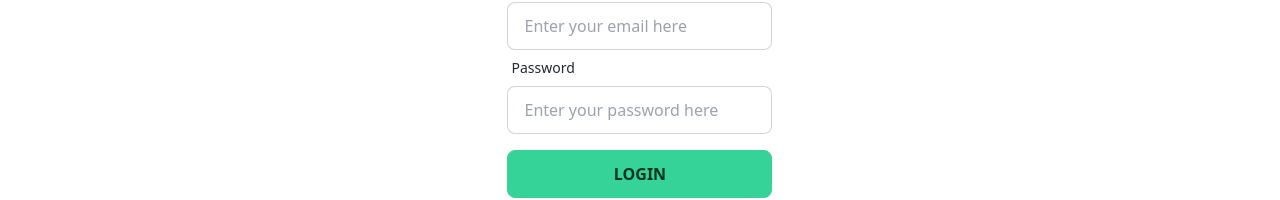
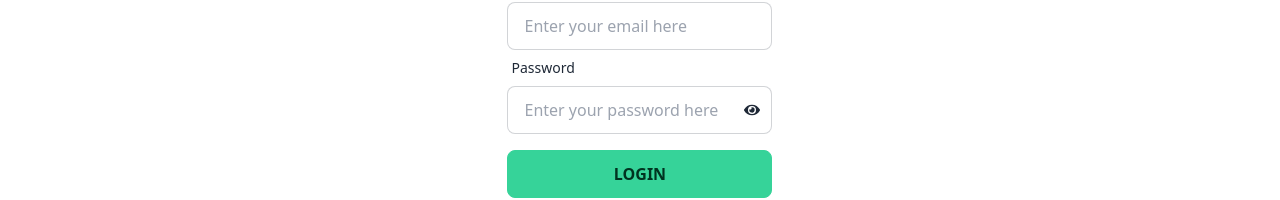
Before and after one commit to 5hishirH/BrandShop-client, a React (Vite) app: page /login in a window 1280 px wide. Shown: the part 258-458 px from the top of the page. Built offline with nearby package versions, Linux system fonts and the light colour scheme; no server answers.

Commit message:
feat: add show pass on login and register page

```diff
--- a/src/Pages/Login.jsx
+++ b/src/Pages/Login.jsx
@@ -1,4 +1,5 @@
 import React, { useContext, useState } from "react";
+import { FaEye, FaEyeSlash } from "react-icons/fa";
 import { useAuthContext } from "../AuthProvider";
 import { GoogleAuthProvider } from "firebase/auth";
 import { ToastContainer, toast } from "react-toastify";
@@ -11,6 +12,8 @@ const Login = () => {
   const navigation = useNavigate();
 
   const { signInUser, handleGoogleUser, auth, provider } = useAuthContext();
+
+  const [showPass, setShowPass] = useState(false);
 
   const handleLogin = (e) => {
     e.preventDefault();
@@ -25,7 +28,7 @@ const Login = () => {
         // ...
         Swal.fire({
           icon: "success",
-          title: "Login Succesfull!"
+          title: "Login Succesfull!",
         });
       })
       .catch((error) => {
@@ -45,10 +48,10 @@ const Login = () => {
         const user = result.user;
         // IdP data available using getAdditionalUserInfo(result)
         // ...
-        navigation('/');
+        navigation("/");
         Swal.fire({
           icon: "success",
-          title: "Login Succesfull!"
+          title: "Login Succesfull!",
         });
       })
       .catch((error) => {
@@ -87,12 +90,22 @@ const Login = () => {
               <label className="label">
                 <span className="label-text">Password</span>
               </label>
+              <div className="flex items-center">
                 <input
-                type="password"
+                  type={showPass ? 'text' : 'password'}
                   name="password"
                   placeholder="Enter your password here"
                   className="input input-bordered w-full max-w-xs"
                 />
+                <span
+                  onClick={() => {
+                    setShowPass(!showPass);
+                  }}
+                  className="cursor-pointer -ml-7"
+                >
+                  {showPass ? <FaEyeSlash /> : <FaEye />}
+                </span>
+              </div>
             </div>
             <input
               type="submit"
@@ -104,7 +117,10 @@ const Login = () => {
             <span>Don't have an account?</span>
             <Link to={"/register"}>Register</Link>
           </div>
-          <button onClick={handleSignInWithGoogle} className="w-full btn btn-neutral">
+          <button
+            onClick={handleSignInWithGoogle}
+            className="w-full btn btn-neutral"
+          >
             Continue with Google
           </button>
         </div>
--- a/src/Pages/Register.jsx
+++ b/src/Pages/Register.jsx
@@ -1,4 +1,5 @@
 import React, { useContext, useState } from "react";
+import { FaEye, FaEyeSlash } from "react-icons/fa";
 import { Link } from "react-router-dom";
 import { ToastContainer, toast } from "react-toastify";
 import "react-toastify/dist/ReactToastify.css";
@@ -9,6 +10,7 @@ import { GoogleAuthProvider } from "firebase/auth";
 const Register = () => {
   const notify = (message) => toast.error(message);
   const { createUser, handleGoogleUser, auth, provider } = useAuthContext();
+  const [showPass, setShowPass] = useState(false);
 
   const handleRegister = (e) => {
     e.preventDefault();
@@ -60,7 +62,7 @@ const Register = () => {
         // ...
         Swal.fire({
           icon: "success",
-          title: "Login Succesfull!"
+          title: "Login Succesfull!",
         });
       })
       .catch((error) => {
@@ -96,12 +98,22 @@ const Register = () => {
               <label className="label">
                 <span className="label-text">Password</span>
               </label>
+              <div className="flex items-center">
                 <input
-                type="password"
+                  type={showPass ? "text" : "password"}
                   name="password"
                   placeholder="Enter your password here"
                   className="input input-bordered w-full max-w-xs"
                 />
+                <span
+                  onClick={() => {
+                    setShowPass(!showPass);
+                  }}
+                  className="cursor-pointer -ml-7"
+                >
+                  {showPass ? <FaEyeSlash /> : <FaEye />}
+                </span>
+              </div>
             </div>
             <input
               type="submit"
@@ -113,7 +125,10 @@ const Register = () => {
             <span>Already have an account?</span>
             <Link to={"/login"}>Login</Link>
           </div>
-          <button onClick={handleSignInWithGoogle} className="w-full btn btn-neutral">
+          <button
+            onClick={handleSignInWithGoogle}
+            className="w-full btn btn-neutral"
+          >
             Continue with Google
           </button>
         </div>
```
Lines whose indentation alone changed are shown as unchanged.
